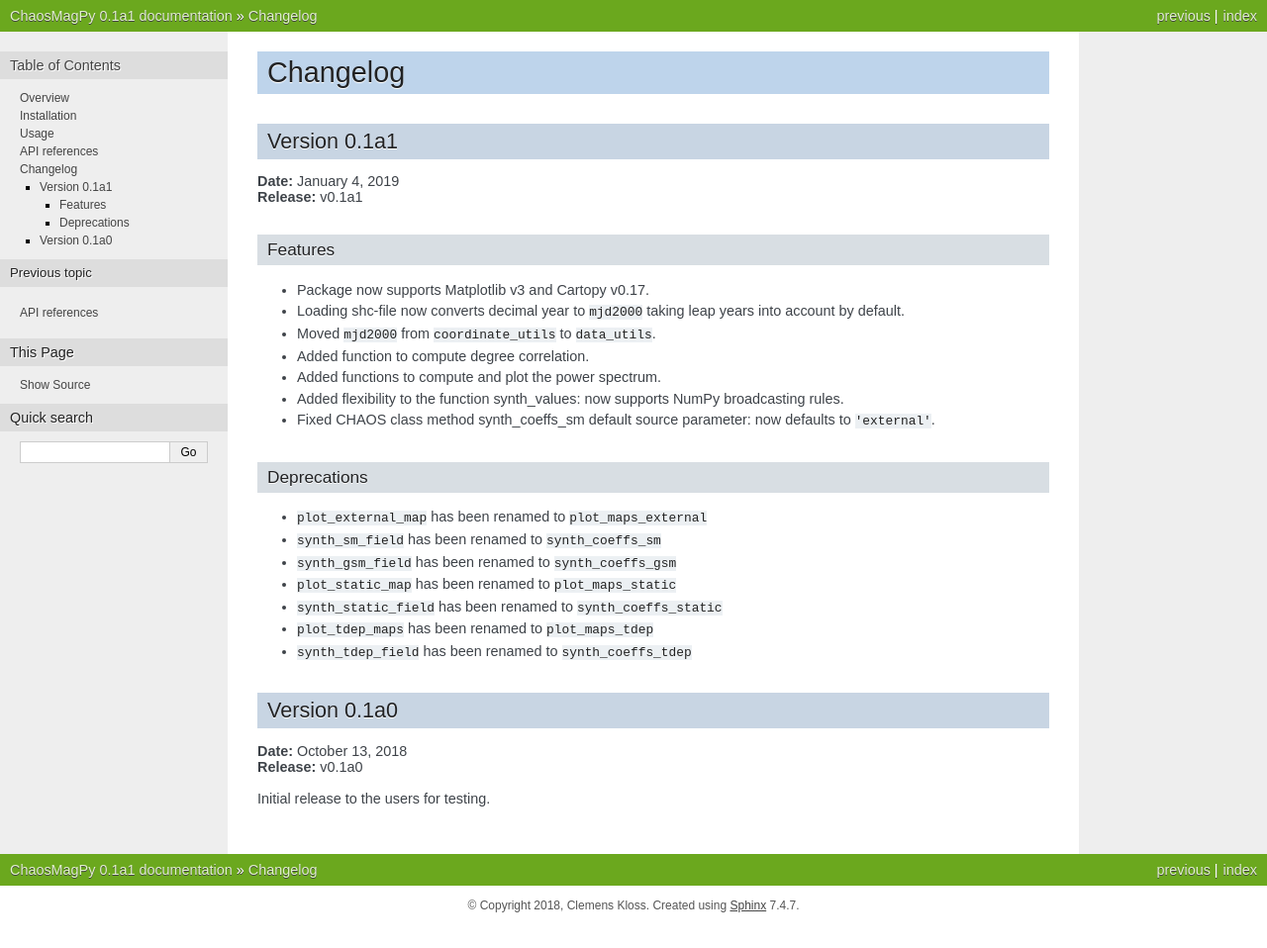
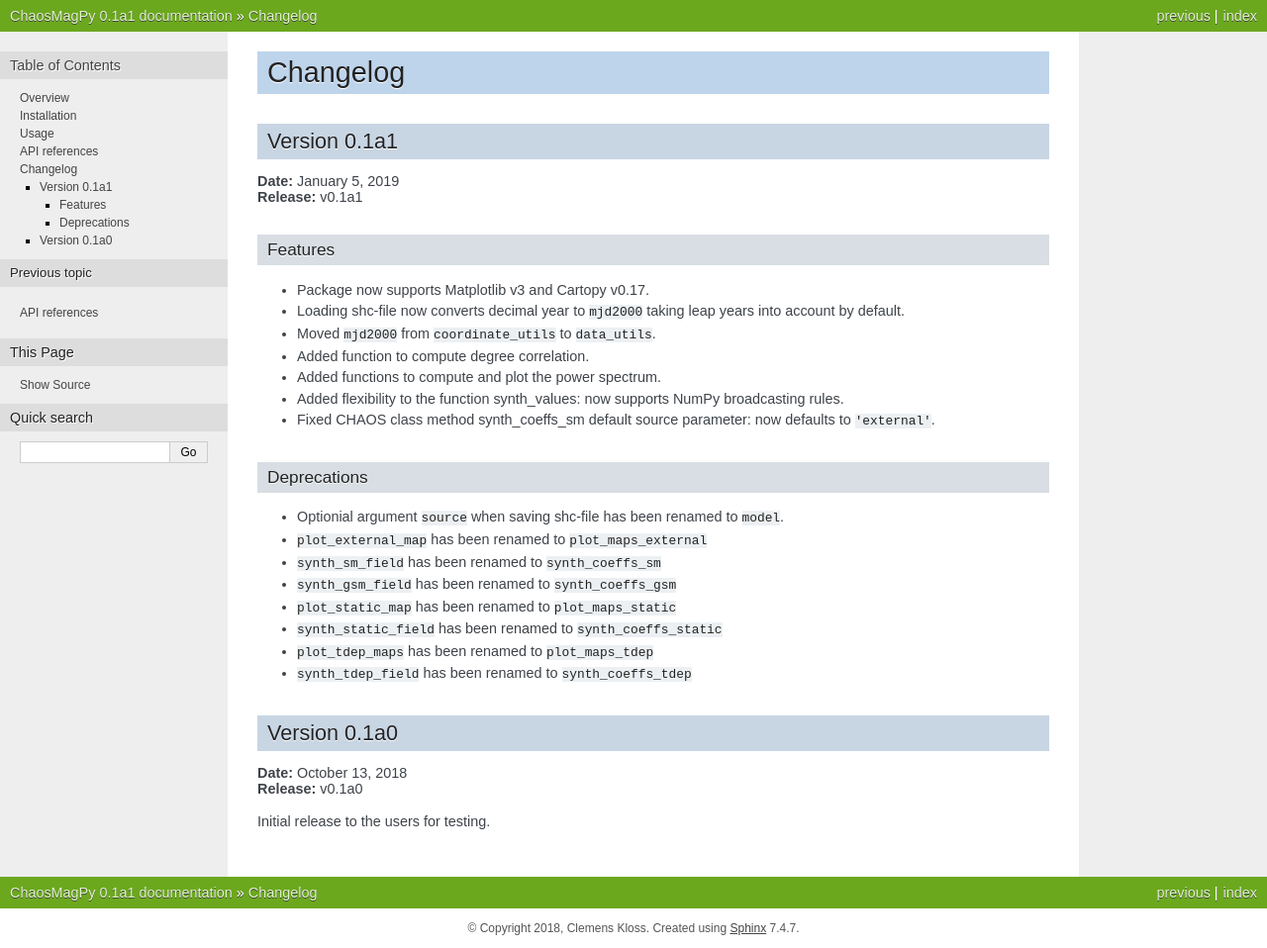
Before and after one commit to ancklo/ChaosMagPy, a Sphinx documentation site: the page built from docs/source/changelog.rst, in a window 1280 px wide. Shown: the whole page at 99% size. Built offline with Sphinx 7.4.7, drawn with Linux system fonts in a browser that asks for light colours; before the commit the page ends 935 px from its top, so only the background shows below that.

Commit message:
Changed optional argument 'source' to 'model' when saving shc-file.

```diff
--- a/CHANGELOG.rst
+++ b/CHANGELOG.rst
@@ -3,7 +3,7 @@
 
 Version 0.1a1
 -------------
-| **Date:** January 4, 2019
+| **Date:** January 5, 2019
 | **Release:** v0.1a1
 
 Features
@@ -21,6 +21,8 @@
 
 Deprecations
 ^^^^^^^^^^^^
+* Optionial argument ``source`` when saving shc-file has been renamed to
+  ``model``.
 * ``plot_external_map`` has been renamed to ``plot_maps_external``
 * ``synth_sm_field`` has been renamed to ``synth_coeffs_sm``
 * ``synth_gsm_field`` has been renamed to ``synth_coeffs_gsm``
--- a/docs/source/usage.rst
+++ b/docs/source/usage.rst
@@ -34,7 +34,7 @@
 
 .. code-block:: python
 
-   model.save_shcfile('CHAOS-6-x7_tdep.shc', source='tdep')
+   model.save_shcfile('CHAOS-6-x7_tdep.shc', model='tdep')
 
 Plotting the map of the static internal field
 ---------------------------------------------
@@ -58,7 +58,7 @@
 
 .. code-block:: python
 
-   model.save_shcfile('CHAOS-6-x7_static.shc', source='static')
+   model.save_shcfile('CHAOS-6-x7_static.shc', model='static')
 
 Computing field components on a grid
 ------------------------------------
```
Also changed, not shown: 1 other file.
